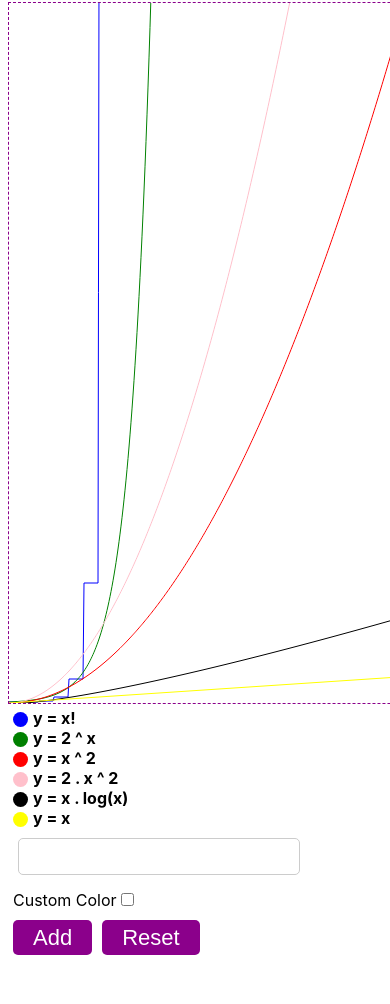
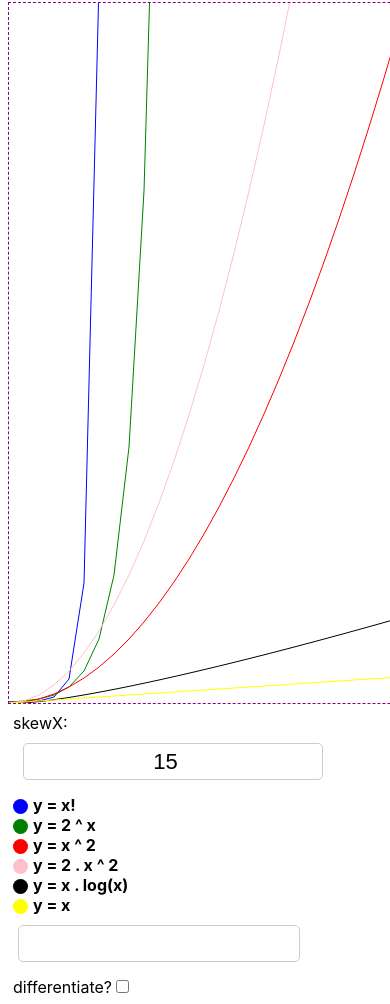
Before and after one commit to tidy-code/MathPlotter, a plain HTML site: page index.html in a window 390 px wide. Shown: the part 80-1084 px from the top of the page. Before the commit the page ends 1048 px from the top, so only its background shows below. Drawn offline with Linux system fonts and the light colour scheme.

Commit message:
manage Skew, and add derivation

```diff
--- a/index.html
+++ b/index.html
@@ -4,11 +4,11 @@
         <meta charset="UTF-8" />
         <meta name="viewport" content="width=device-width, initial-scale=1.0" />
         <title>Basic Functions</title>
-        <link rel="stylesheet" href="styles/main.css">
+        <link rel="stylesheet" href="styles/main.css" />
     </head>
     <body>
         <h1>Basic Functions</h1>
-        <canvas width="700" height="700" id="plot"></convas>
+        <canvas width="700" height="700" id="plot"></canvas>
 
         <script src="main.js" type="module"></script>
     </body>
--- a/lib/Colors.js
+++ b/lib/Colors.js
@@ -41,7 +41,7 @@ function Colors() {
         violet: "#800080",
         // red: "#ff0000",
         silver: "#c0c0c0",
-        white: "#ffffff",
+        // white: "#ffffff",
         // yellow: "#ffff00",
     };
     var shuffled;
--- a/lib/canvas-helpers.js
+++ b/lib/canvas-helpers.js
@@ -1,3 +1,5 @@
+import { differential } from "./helpers.js";
+
 export function drawPoint({ x, y, ctx, color = "black" }) {
     const radius = 0.5;
     ctx.beginPath();
@@ -23,11 +25,11 @@ export function drawCurve({ x, y, ctx, color, allPoints }) {
     ctx.stroke();
 }
 
-export function drawLine({ x, y, ctx, color, allPoints }) {
-    const x1 = x;
+export function drawLine({ x, y, ctx, color, allPoints, skewX }) {
+    const x1 = x * skewX;
     const y1 = ctx.canvas.height - y;
-    const x2 = x1 + 1;
-    const y2 = ctx.canvas.height - allPoints[x2];
+    const x2 = x1 + skewX;
+    const y2 = ctx.canvas.height - allPoints[x + 1];
 
     ctx.beginPath();
     ctx.moveTo(x1, y1);
@@ -40,14 +42,17 @@ export function FunctionPlotter({
     func,
     count,
     ctx,
+    diff,
     drawer,
     color,
     skewX = 1,
 }) {
-    const points = new Array(count)
-        .fill(0)
-        .map((item, index) => func(index / skewX));
+    let points = new Array(count).fill(0).map((item, index) => func(index));
+    if (diff) {
+        points = differential(points);
+    }
+    // points.forEach((point, index) => (points[index] = points[index] / skewX));
     points.forEach((point, index) => {
-        drawer({ x: index, y: point, ctx, color, allPoints: points });
+        drawer({ x: index, y: point, ctx, color, allPoints: points, skewX });
     });
 }
--- a/main.js
+++ b/main.js
@@ -11,37 +11,41 @@ import Fragment from "./components/Fragment.js";
 import { parseFunction } from "./lib/math-functions.js";
 import Colors from "./lib/Colors.js";
 
+const newEl = document.createElement.bind(document);
+
 let initialPlot = plot;
 
-function Main() {
 const ctx = document.getElementById("plot").getContext("2d");
 
 let newPlotInput = "";
 let newPlotColor = "";
 let customColor = false;
+let differentiate = false;
+let skewXValue = 15;
 let userDefinedPlots = [];
 
 const [Legends, renderLegends] = Legend({ plot });
 
-    document.body.appendChild(Legends);
-
-    function PlotAll(plot, ctx) {
+function PlotAll(plot, ctx, skewX = 15) {
     ctx.clearRect(0, 0, ctx.canvas.width, ctx.canvas.height);
 
     plot.forEach((item) =>
         FunctionPlotter({
             func: item.func,
             count: 500,
+            diff: item.diff,
             ctx,
             color: item.color,
-                skewX: 15,
+            skewX,
             drawer: drawLine,
         })
     );
     console.log(plot);
     renderLegends({ plot });
 }
+
 PlotAll(initialPlot, ctx);
+
 const funcInput = Input({
     name: "NewMathFunction",
     type: "text",
@@ -50,6 +54,16 @@ function Main() {
         newPlotInput = e.target.value;
     },
 });
+
+const diffCheckbox = Input({
+    name: "differential-toggle",
+    type: "checkbox",
+    title: "differentiate?",
+    onChange: (e) => {
+        differentiate = e.target.checked;
+    },
+});
+
 const colorInput = Input({
     name: "NewPlotColor",
     type: "color",
@@ -58,6 +72,7 @@ function Main() {
         newPlotColor = e.target.value;
     },
 });
+
 const colorCheckbox = Input({
     name: "CustomColor",
     type: "checkbox",
@@ -71,6 +86,19 @@ function Main() {
         });
     },
 });
+
+const skewXInput = Input({
+    name: "SkewX",
+    type: "number",
+    title: "skewX: ",
+    value: 15,
+    onInput: (e) => {
+        skewXValue = e.target.value;
+        PlotAll([...plot, ...userDefinedPlots], ctx, +skewXValue);
+        console.log(e.target.value);
+    },
+});
+
 const addButton = Input({
     name: "add-function",
     type: "submit",
@@ -82,17 +110,27 @@ function Main() {
             return false;
         }
         const func = parseFunction(newPlotInput);
-            const newPlotInputAtTheTime = newPlotInput;
+        let mathematicalForm = newPlotInput;
+        if (differentiate) {
+            mathematicalForm = `(${mathematicalForm})'`;
+        }
+        mathematicalForm = "y = " + mathematicalForm;
         userDefinedPlots.push({
             func,
+            diff: differentiate,
             color: customColor ? newPlotColor : Colors.random(),
-                toString: () => "y = " + newPlotInputAtTheTime,
+            toString: () => mathematicalForm,
         });
         PlotAll([...initialPlot, ...userDefinedPlots], ctx);
+
+        // reset the form
         newPlotInput = "";
         funcInput.render({ value: "" });
+        differentiate = false;
+        diffCheckbox.render({ checked: false });
     },
 });
+
 const resetButton = Input({
     type: "submit",
     value: "Reset",
@@ -102,11 +140,16 @@ function Main() {
         PlotAll([], ctx);
     },
 });
-    const newEl = document.createElement.bind(document);
+
+document.body.appendChild(newEl("br"));
+document.body.appendChild(skewXInput);
+document.body.appendChild(Legends);
+
 document.body.appendChild(
     Fragment({
         children: [
             funcInput,
+            diffCheckbox,
             newEl("br"),
             colorCheckbox,
             colorInput,
@@ -116,7 +159,6 @@ function Main() {
         ],
     })
 );
-}
 
 function RandChar(count) {
     let chars = "";
@@ -125,5 +167,3 @@ function RandChar(count) {
     }
     return chars;
 }
-
-Main();
--- a/styles/main.css
+++ b/styles/main.css
@@ -11,7 +11,8 @@ label {
     margin: 5px;
     display: inline-block;
 }
-.function-input {
+input[type="text"],
+input[type="number"] {
     font-size: 22px;
     line-height: 1.6em;
     margin: 10px;
@@ -19,11 +20,14 @@ label {
     text-align: center;
     border-radius: 5px;
     border: 1px solid #ccc;
-    font-family: "Times new roman";
     outline: none;
     transition: all 0.2s ease;
 }
-.function-input:focus {
+.function-input {
+    font-family: "Times new roman";
+}
+input[type="text"]:focus,
+input[type="number"]:focus {
     border: 1px solid darkmagenta;
 }
 input[type="submit"] {
```
Lines whose indentation alone changed are shown as unchanged.
